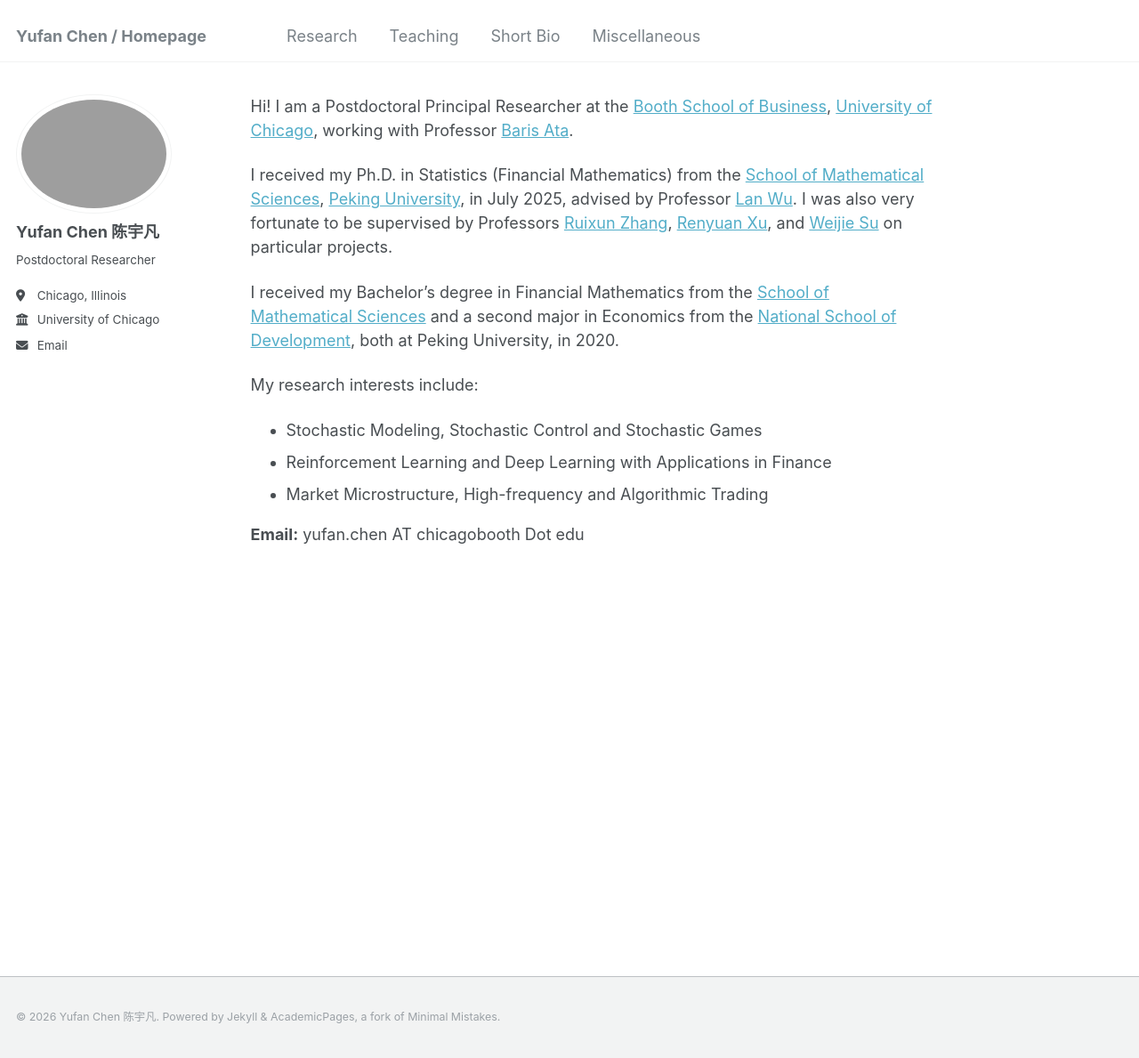
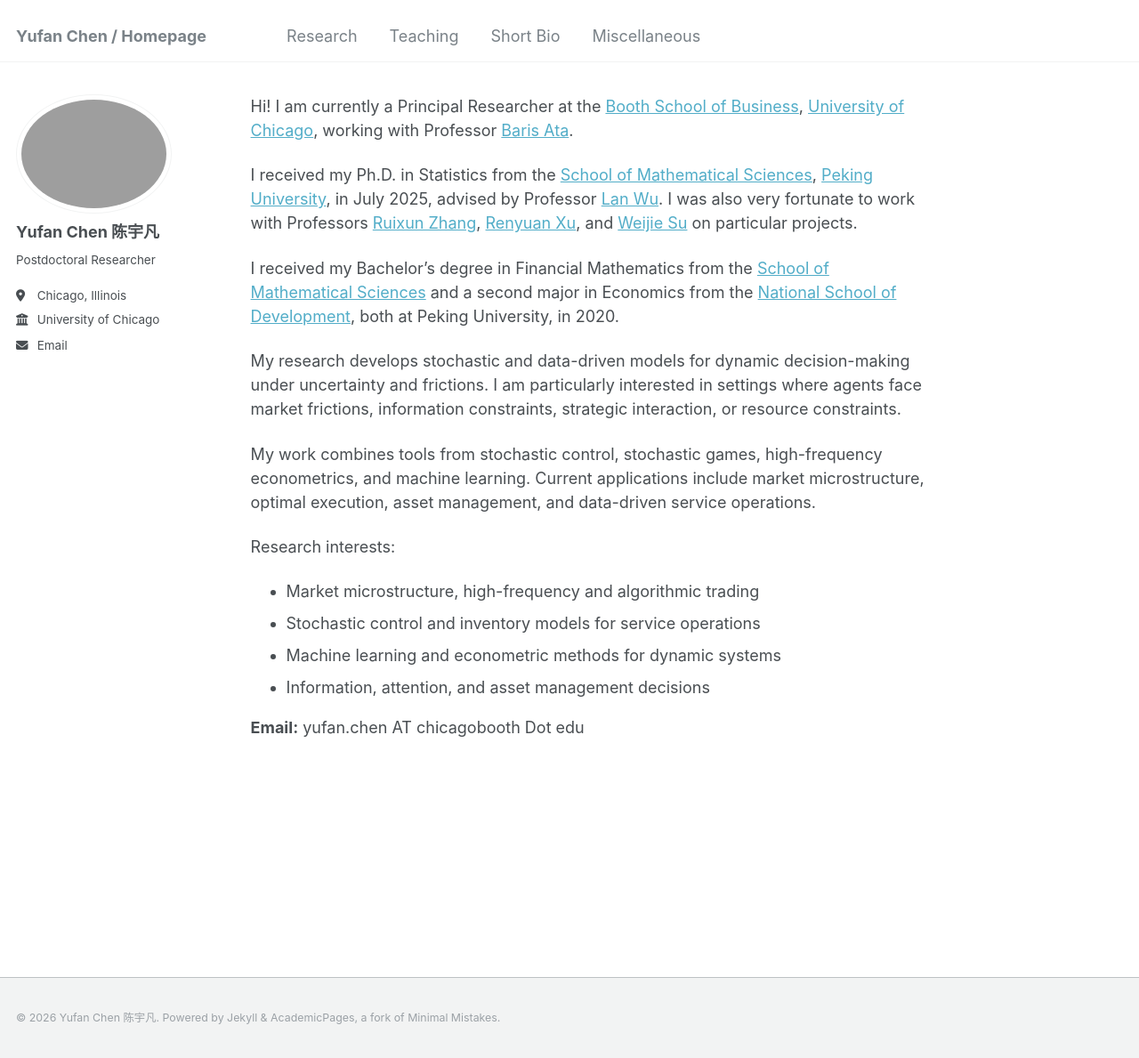
Before and after one commit to YuwanIvan/yuwanivan.github.io, a Jekyll site: the page built from _pages/about.md, in a window 1280 px wide and 1189 px high. Shown: the whole window at 89% size. Built offline with Jekyll 4.4.1, drawn with Linux system fonts in a browser that asks for light colours.

Commit message:
Update about.md

```diff
--- a/_pages/about.md
+++ b/_pages/about.md
@@ -7,16 +7,21 @@ redirect_from:
   - /about.html
 ---
 
-Hi! I am a Postdoctoral Principal Researcher at the [Booth School of Business](https://www.chicagobooth.edu/), [University of Chicago](https://www.uchicago.edu/), working with Professor [Baris Ata](https://sites.google.com/view/baris-ata/).
+Hi! I am currently a Principal Researcher at the [Booth School of Business](https://www.chicagobooth.edu/), [University of Chicago](https://www.uchicago.edu/), working with Professor [Baris Ata](https://sites.google.com/view/baris-ata/).
 
-I received my Ph.D. in Statistics (Financial Mathematics) from the [School of Mathematical Sciences](https://math.pku.edu.cn), [Peking University](https://pku.edu.cn), in July 2025, advised by Professor [Lan Wu](http://english.math.pku.edu.cn/peoplefaculty/14.html). I was also very fortunate to be supervised by Professors [Ruixun Zhang](https://www.math.pku.edu.cn/teachers/ZhangRuixun%20/), [Renyuan Xu](https://renyuanxu.github.io/), and [Weijie Su](http://www-stat.wharton.upenn.edu/~suw/) on particular projects.
+I received my Ph.D. in Statistics from the [School of Mathematical Sciences](https://math.pku.edu.cn), [Peking University](https://pku.edu.cn), in July 2025, advised by Professor [Lan Wu](http://english.math.pku.edu.cn/peoplefaculty/14.html). I was also very fortunate to work with Professors [Ruixun Zhang](https://www.math.pku.edu.cn/teachers/ZhangRuixun%20/), [Renyuan Xu](https://renyuanxu.github.io/), and [Weijie Su](http://www-stat.wharton.upenn.edu/~suw/) on particular projects.
 
 I received my Bachelor's degree in Financial Mathematics from the [School of Mathematical Sciences](https://math.pku.edu.cn) and a second major in Economics from the [National School of Development](https://nsd.pku.edu.cn), both at Peking University, in 2020.
 
-My research interests include:
+My research develops stochastic and data-driven models for dynamic decision-making under uncertainty and frictions. I am particularly interested in settings where agents face market frictions, information constraints, strategic interaction, or resource constraints.
 
-* Stochastic Modeling, Stochastic Control and Stochastic Games
-* Reinforcement Learning and Deep Learning with Applications in Finance
-* Market Microstructure, High-frequency and Algorithmic Trading
+My work combines tools from stochastic control, stochastic games, high-frequency econometrics, and machine learning. Current applications include market microstructure, optimal execution, asset management, and data-driven service operations.
+
+Research interests:
+
+* Market microstructure, high-frequency and algorithmic trading
+* Stochastic control and inventory models for service operations
+* Machine learning and econometric methods for dynamic systems
+* Information, attention, and asset management decisions
 
 **Email:** yufan.chen AT chicagobooth Dot edu
```
